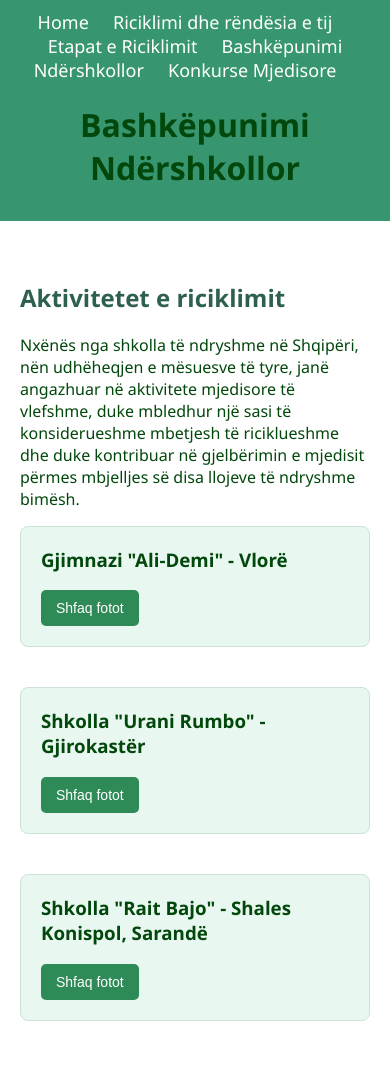
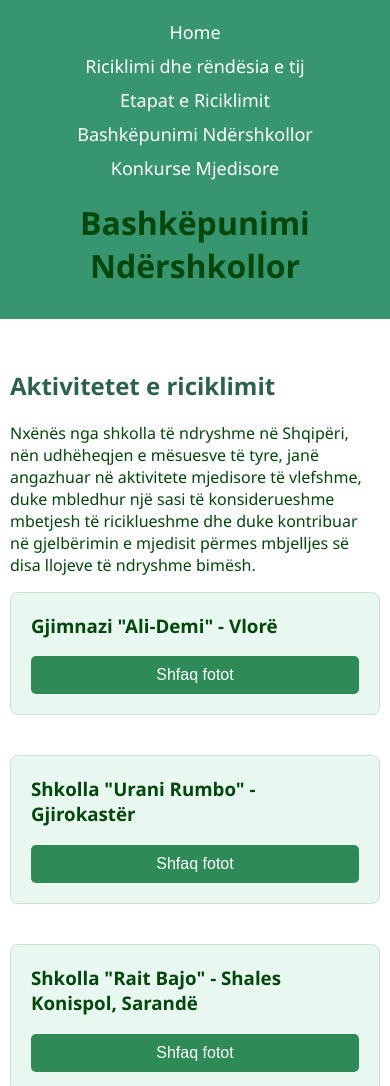
Before and after one commit to EnioHitaj/WEB, a plain HTML site: page bashkepunimi ndershkollor.html in a window 390 px wide. Shown: the top 1086 px of the page. Drawn offline with Linux system fonts and the light colour scheme.

Commit message:
Update bashkepunimi ndershkollor.html

```diff
--- a/bashkepunimi ndershkollor.html
+++ b/bashkepunimi ndershkollor.html
@@ -25,8 +25,8 @@
       }
 
       nav ul li {
-        display: inline;
-        margin-right: 20px;
+        display: inline-block;
+        margin-right: 15px;
       }
 
       nav ul li a {
@@ -69,8 +69,9 @@
       }
 
       .photos img {
-        width: 200px;
-        height: 150px;
+        width: 100%;
+        max-width: 200px;
+        height: auto;
         object-fit: cover;
         border-radius: 10px;
         transition: transform 0.3s ease;
@@ -124,8 +125,29 @@
         border-radius: 10px;
       }
 
-      .modal:active {
-        display: none;
+      /* ===== Mobile-friendly adjustments ===== */
+      @media (max-width: 768px) {
+        nav ul {
+          text-align: center;
+        }
+
+        nav ul li {
+          display: block;
+          margin: 10px 0;
+        }
+
+        .photos {
+          justify-content: center;
+        }
+
+        .toggle-btn {
+          width: 100%;
+          font-size: 16px;
+        }
+
+        section {
+          padding: 10px;
+        }
       }
     </style>
   </head>
```
